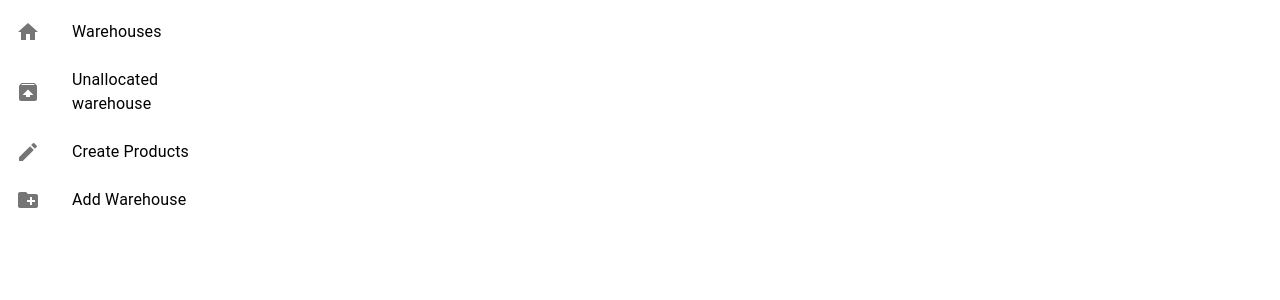
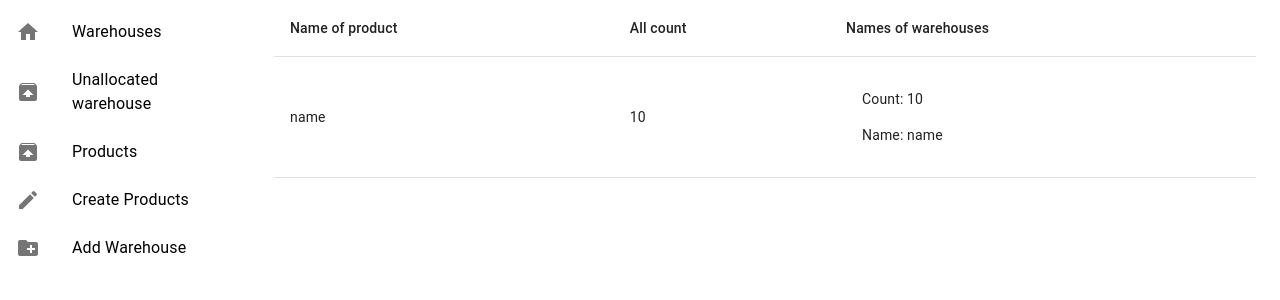
Before and after one commit to DmitriyGrosh/Warehouse, a React app: page /products in a window 1280 px wide. Shown: the top 300 px of the page. Built offline with nearby package versions, Linux system fonts and the light colour scheme.

Commit message:
added all product page change remake router

```diff
--- a/src/components/assets/SidebarContainer/SidebarContainer.js
+++ b/src/components/assets/SidebarContainer/SidebarContainer.js
@@ -47,6 +47,14 @@ const SidebarContainer = ({children}) => {
             <ListItemText primary="Unallocated warehouse" />
           </ListItem>
         </NavLink>
+        <NavLink to="/products">
+          <ListItem button>
+            <ListItemIcon>
+              <UnarchiveIcon />
+            </ListItemIcon>
+            <ListItemText primary="Products" />
+          </ListItem>
+        </NavLink>
         <NavLink to="/create-products">
           <ListItem button>
             <ListItemIcon>
--- /dev/null
+++ b/src/components/products/AllProducts.js
@@ -0,0 +1,80 @@
+import React from "react";
+import {useSelector} from "react-redux";
+import {
+  Container,
+  List,
+  ListItem,
+  Table,
+  TableBody,
+  TableCell,
+  TableContainer,
+  TableHead,
+  TableRow
+} from "@material-ui/core";
+import { useHistory, useRouteMatch } from "react-router-dom";
+
+const AllProducts = () => {
+  const products = useSelector(state => state.products)
+  const history = useHistory()
+  const {path} = useRouteMatch()
+  const handleRedirect = (id) => {
+    history.push(`${path}/product${id}`)
+  }
+
+  return (
+    <Container>
+      <TableContainer>
+        <Table>
+          <TableHead>
+            <TableRow>
+              <TableCell>
+                Name of product
+              </TableCell>
+              <TableCell>
+                All count
+              </TableCell>
+              <TableCell>
+                Names of warehouses
+              </TableCell>
+            </TableRow>
+          </TableHead>
+          <TableBody>
+            {
+              products.map(product => {
+                return (
+                  <TableRow key={product.idProduct} onClick={() => handleRedirect(product.idProduct)}>
+                    <TableCell>
+                      {product.name}
+                    </TableCell>
+                    <TableCell>
+                      {product.totalCount}
+                    </TableCell>
+                    <TableCell>
+                        {
+                          product.wareHouseIds.map((id, index) => {
+                            return (
+                              <List key={index}>
+                                <ListItem>
+                                  Count: {id.count}
+                                </ListItem>
+                                <ListItem>
+                                  Name: {id.nameOfWarehouse}
+                                </ListItem>
+                              </List>
+                            )
+                          })
+                        }
+                    </TableCell>
+                  </TableRow>
+                )
+                }
+              )
+            }
+          </TableBody>
+        </Table>
+      </TableContainer>
+    </Container>
+  )
+}
+
+export default AllProducts
--- a/src/components/router/Router.js
+++ b/src/components/router/Router.js
@@ -4,7 +4,9 @@ import {Route, Switch} from "react-router-dom";
 import Warehouses from "../Warehouses";
 import AddWarehouse from "../warehouses/AddWarehouse";
 import CreateProduct from "../products/CreateProduct";
-import ProductRouter from "./ProductRouter";
+import OneWarehouse from "../warehouses/OneWarehouse";
+import ProductList from "../products/ProductList";
+import AllProducts from "../products/AllProducts";
 
 
 const Router = () => {
@@ -14,13 +16,14 @@ const Router = () => {
       <Route exact path="/warehouses">
         <Warehouses />
       </Route>
-      <Route exact path="/store">
-        <div>
-          cccc bbbbbbbbbbbb bbbbbbbbbbbb bbbbbbbbbbbb bbbbbbbbbbbb bbbbbbbbbbbb bbbbbbbbbbbb bbbbbbbbbbbb bbbbbbbbbbbb bbbbbbbbbbbb bbbbbb
-        </div>
+      <Route path='/warehouses/warehouse:idWarehouse'>
+        <OneWarehouse />
       </Route>
-      <Route path='/warehouses/warehouse:idWarehouse'>
-        <ProductRouter />
+      <Route exact path={'/products/product:idProduct'}>
+        <ProductList />
+      </Route>
+      <Route exact path={'/products'}>
+        <AllProducts />
       </Route>
       <Route exact path="/create-products">
         <CreateProduct />
--- a/src/components/warehouses/OneWarehouse.js
+++ b/src/components/warehouses/OneWarehouse.js
@@ -9,12 +9,11 @@ import {
   TableRow
 } from "@material-ui/core";
 import {useSelector} from "react-redux";
-import { useHistory, useRouteMatch, useParams } from "react-router-dom";
+import { useHistory, useParams } from "react-router-dom";
 
 const OneWarehouse = () => {
   const  { idWarehouse } = useParams();
   const history = useHistory();
-  const { path } = useRouteMatch();
   const warehouses = useSelector(state => state.warehouse);
   let products = [];
 
@@ -25,7 +24,7 @@ const OneWarehouse = () => {
   })
 
   const handleRedirect = (id) => {
-    history.push(`${path}/product${id}`)
+    history.push(`/products/product${id}`)
   };
 
   return (
--- a/src/redux/reducers/products.js
+++ b/src/redux/reducers/products.js
@@ -3,7 +3,7 @@ import {CREATE_PRODUCT, MOVE_PRODUCT} from "../types/products";
 const initialStateProducts =[
   {
   idProduct: 1,
-  wareHouseIds: [{idWarehouse: 1, count: 10},],
+  wareHouseIds: [{idWarehouse: 1, count: 10, nameOfWarehouse: 'name'},],
   name: 'name',
   totalCount: 10,
   size: 's',
```
